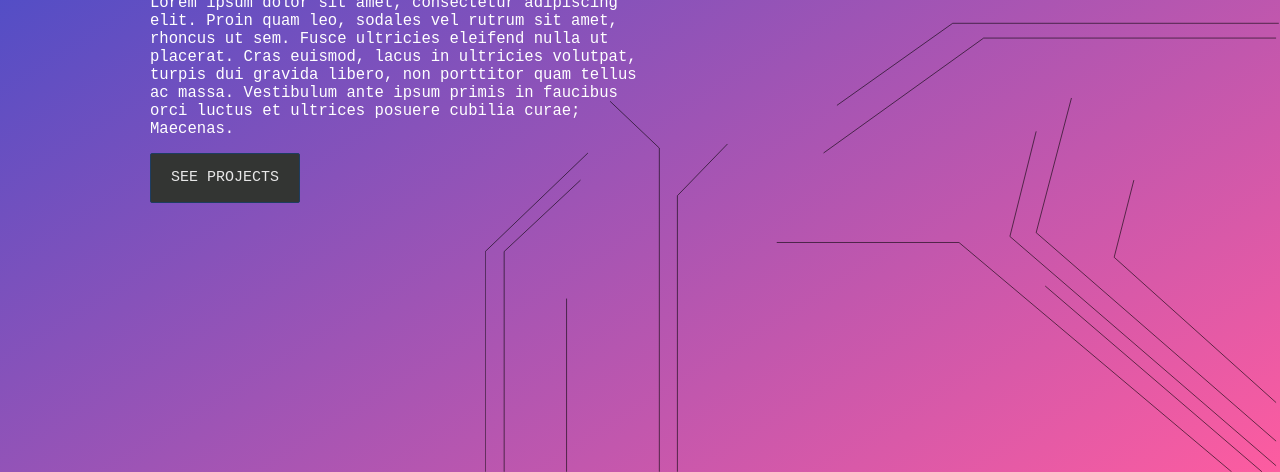
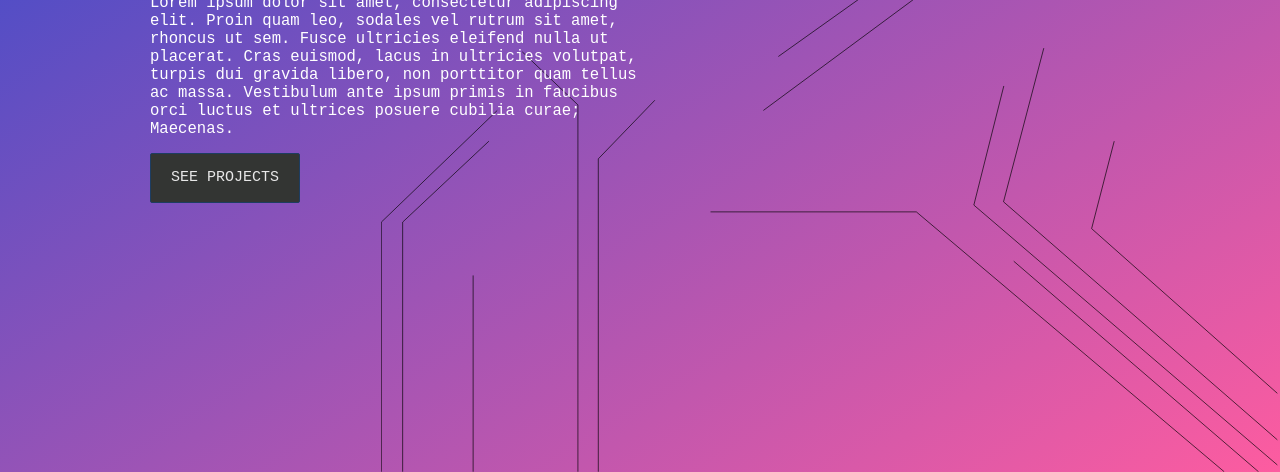
Before and after one commit to natoriamilligan/portfolio-website, a plain HTML site: page index.html in a window 1280 px wide. Shown: the part 328-800 px from the top of the page. Drawn offline with Linux system fonts and the light colour scheme.

Commit message:
changed svg file and styled

```diff
--- a/index.html
+++ b/index.html
@@ -34,23 +34,23 @@
 
                 </main>
             </div>
-            <svg class="svgLayer" id="Layer_1" data-name="Layer 1" xmlns="http://www.w3.org/2000/svg" viewBox="0 0 1364.23 1029.34">
-                <polyline class="cls-1" points="1364.23 93.35 1010.36 93.35 914.58 17.29"/>
-                <polyline class="cls-1" points="1357.19 120.11 1004.73 120.11 855.43 .39"/>
-                <line class="cls-1" x1="1357.19" y1="173.63" x2="1006.13" y2="173.63"/>
-                <polyline class="cls-1" points="1357.19 203.21 930.08 203.21 687.82 25.74"/>
-                <polyline class="cls-1" points="1361.86 259.55 802.35 259.55 603.76 400.39"/>
-                <polyline class="cls-1" points="1357.19 284.9 855.43 284.9 580.78 482.08"/>
-                <polyline class="cls-1" points="1357.19 1018.62 900.5 625.27 945.57 444.98"/>
-                <polyline class="cls-1" points="1357.19 976.45 945.57 618.7 1006.13 387.71"/>
-                <polyline class="cls-1" points="1357.19 910.25 1079.37 660.95 1113.18 528.56"/>
-                <line class="cls-1" x1="1332.89" y1="1028.95" x2="961.06" y2="710.25"/>
-                <polyline class="cls-1" points="1280.78 1028.95 813.18 635.6 500.5 635.6"/>
-                <polyline class="cls-1" points="330.08 1028.95 330.08 555.32 415.99 466.59"/>
-                <polyline class="cls-1" points="299.09 1028.95 299.09 473.63 214.58 393.35"/>
-                <line class="cls-1" x1="139.94" y1="1028.95" x2="139.94" y2="731.8"/>
-                <polyline class="cls-1" points="32.89 1028.95 32.89 651.09 163.88 528.56"/>
-                <polyline class="cls-1" points=".5 1028.95 .5 651.09 176.56 482.08"/>
+            <svg class="svgLayer" id="Layer_1" data-name="Layer 1" xmlns="http://www.w3.org/2000/svg" viewBox="0 0 1361.06 1029.33">
+                <polyline class="cls-1" points="1356.84 93.34 1006.3 93.34 911.42 17.28"/>
+                <polyline class="cls-1" points="1361.06 127.14 1004.05 127.14 852.83 .38"/>
+                <line class="cls-1" x1="1357.19" y1="173.62" x2="1002.11" y2="173.62"/>
+                <polyline class="cls-1" points="1357.19 203.2 929.42 203.2 686.8 25.74"/>
+                <polyline class="cls-1" points="1356.84 259.54 799.35 259.54 601.47 400.38"/>
+                <polyline class="cls-1" points="1359.65 277.85 855.02 277.85 578.79 482.07"/>
+                <polyline class="cls-1" points="1356.84 1018.69 897.42 625.29 942.76 444.98"/>
+                <polyline class="cls-1" points="1356.84 980.66 942.33 620.35 1003.32 387.71"/>
+                <polyline class="cls-1" points="1356.84 910.24 1075.68 660.95 1109.89 528.55"/>
+                <line class="cls-1" x1="1328.33" y1="1028.95" x2="957.77" y2="710.24"/>
+                <polyline class="cls-1" points="1276.39 1028.95 810.39 635.59 498.79 635.59"/>
+                <polyline class="cls-1" points="328.95 1028.95 328.95 555.31 414.57 466.58"/>
+                <polyline class="cls-1" points="298.07 1028.95 298.07 473.62 213.85 393.34"/>
+                <line class="cls-1" x1="139.46" y1="1028.95" x2="139.46" y2="731.79"/>
+                <polyline class="cls-1" points="32.78 1028.95 32.78 651.09 163.32 528.55"/>
+                <polyline class="cls-1" points=".5 1028.95 .5 651.09 175.95 482.07"/>
             </svg>
         </div>
     </body>
--- a/style.css
+++ b/style.css
@@ -25,7 +25,7 @@
     position: absolute;
     right: 0;
     bottom: 0;
-    height: 75%;
+    height: 85%;
     z-index: 1;
     min-width: 500px;
     min-height: 500px;
```
